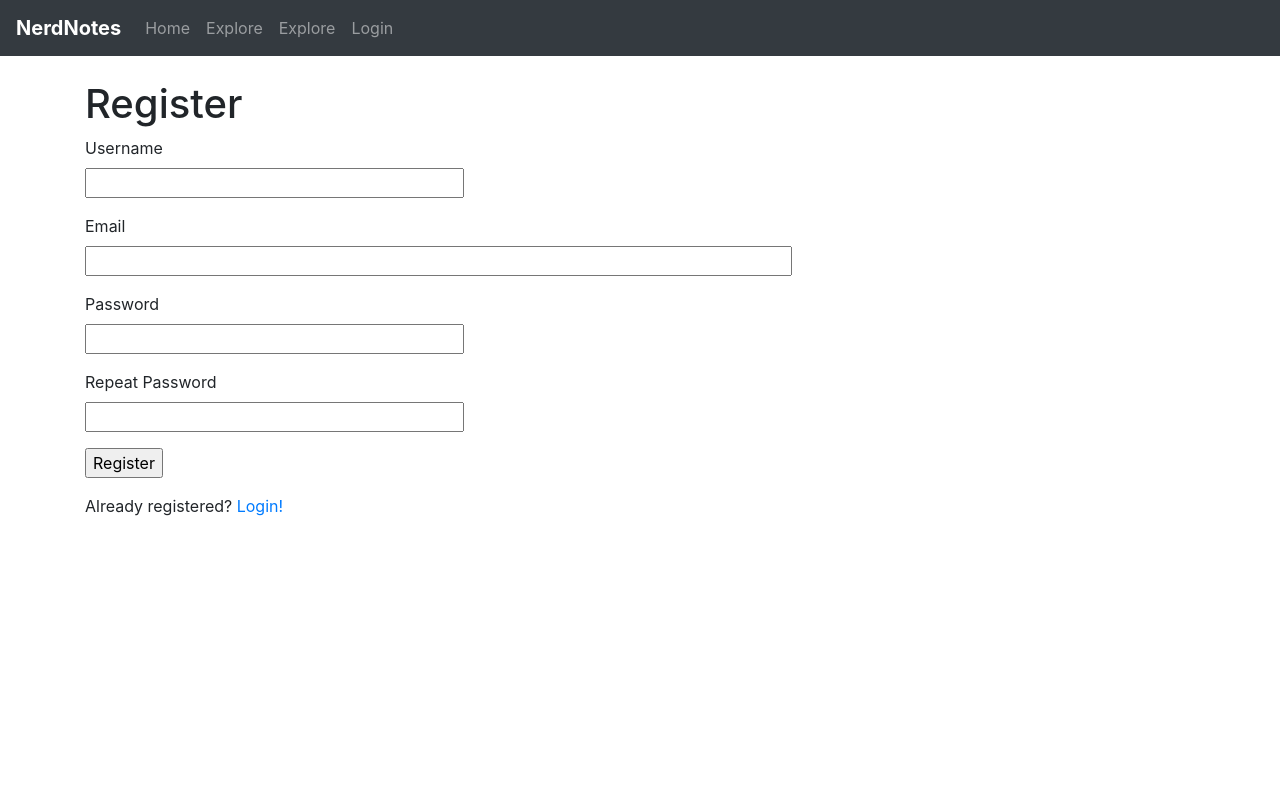
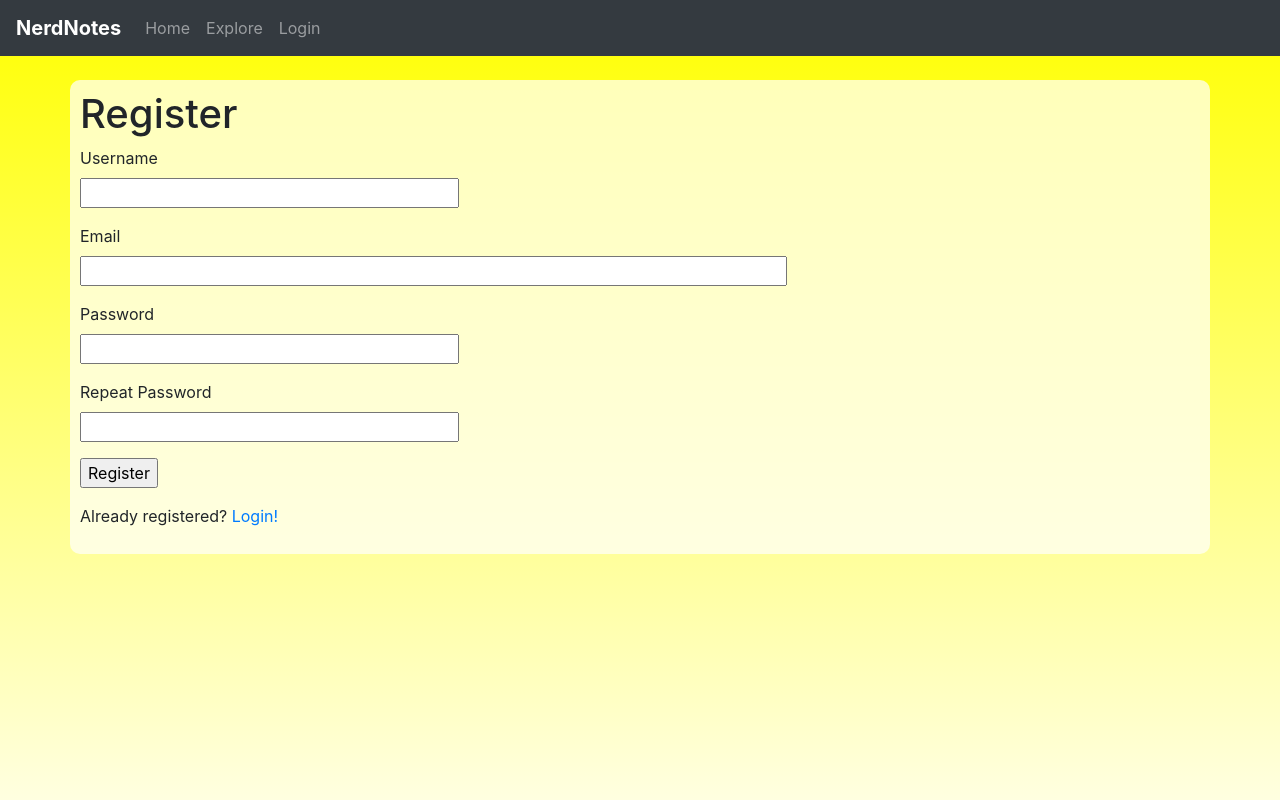
Before and after one commit to Haider8/Nerd-Notes, a Flask app: page /auth/register in a window 1280 px wide. Run offline with Flask 2, Linux system fonts and the light colour scheme; some libraries are stand-ins or nearby versions.

Commit message:
WIP: add bg gradient

```diff
--- a/app/templates/base.html
+++ b/app/templates/base.html
@@ -11,7 +11,7 @@
     <title>NerdNotes</title>
     {% endif %}
 </head>
-<body>
+<body style="background-image: linear-gradient(yellow, lightyellow);">
     <nav class="navbar navbar-expand-lg navbar-dark bg-dark">
         <a class="navbar-brand" href="#"><b>NerdNotes</b></a>
         <button class="navbar-toggler" type="button" data-toggle="collapse" data-target="#navbarNav" aria-controls="navbarNav" aria-expanded="false" aria-label="Toggle navigation">
@@ -26,9 +26,6 @@
                     <a class="nav-link" href="{{ url_for('main.explore') }}">Explore</a>
                 </li>
                 {% if current_user.is_anonymous %}
-                <li class="nav-item">
-                    <a class="nav-link" href="{{ url_for('main.explore') }}">Explore</a>
-                </li>
                 <a class="nav-link" href="{{ url_for('auth.login') }}">Login</a>
                 {% else %}
                 <li class="nav-item">
@@ -51,7 +48,7 @@
     </ul>
     {% endif %}
     {% endwith %}
-    <div class="container">{% block content %}{% endblock %}</div>
+    <div class="container" style="background-color: rgba(255,255,255,.7); border-radius: 10px; padding: 10px;">{% block content %}{% endblock %}</div>
     <script>
      jQuery(function($) {
      var path = window.location.href; // because the 'href' property of the DOM element is the absolute path
```
